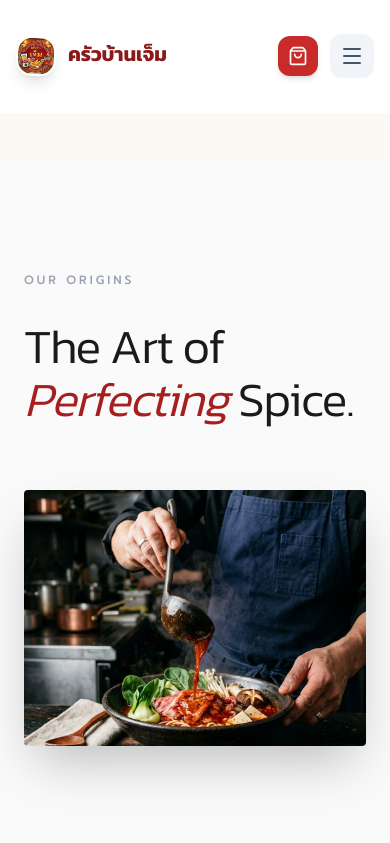
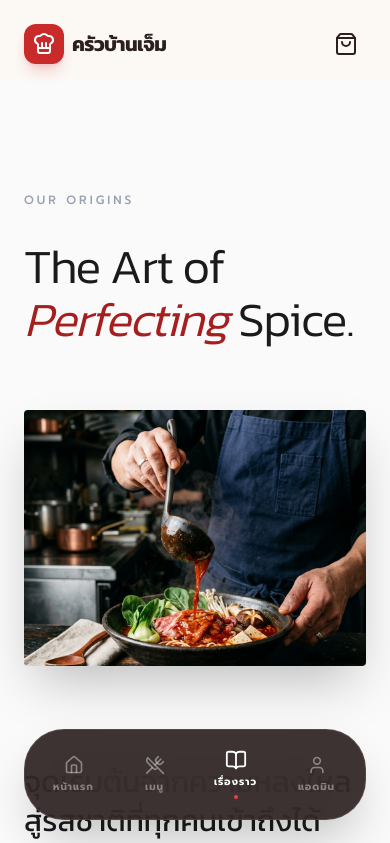
Before and after one commit to Yokminasai/krua-baan-gem, a Next.js app: page /story in a window 390 px wide. Shown: the top 843 px of the page. Built offline with nearby package versions, Linux system fonts and the light colour scheme.

Commit message:
Complete Professional iPhone UI with Bottom Tab Bar and Native Cards

```diff
--- a/src/app/menu/page.tsx
+++ b/src/app/menu/page.tsx
@@ -13,16 +13,18 @@ import {
   Flame,
   Leaf,
   AlertCircle,
-  RefreshCw
+  RefreshCw,
+  ShoppingBag
 } from "lucide-react";
 import Image from "next/image";
 import ProductModal, { Product } from "@/components/home/ProductModal";
+import { useCartStore } from "@/store/useCartStore";
 
 const CATEGORIES = [
   { id: "all", name: "ทั้งหมด", icon: Utensils },
-  { id: "mala", name: "หม่าล่า & มาม่าเกาหลี", icon: Flame },
-  { id: "main", name: "อาหารจานเดียว", icon: ChefHat },
-  { id: "healthy", name: "สุขภาพ & ของหวาน", icon: Leaf },
+  { id: "mala", name: "หม่าล่า", icon: Flame },
+  { id: "main", name: "จานเดียว", icon: ChefHat },
+  { id: "healthy", name: "สุขภาพ", icon: Leaf },
 ];
 
 export default function MenuPage() {
@@ -31,11 +33,11 @@ export default function MenuPage() {
   const [error, setError] = useState<string | null>(null);
   const [activeCategory, setActiveCategory] = useState("all");
   const [selectedProduct, setSelectedProduct] = useState<Product | null>(null);
+  const totalItems = useCartStore((state) => state.getTotalItems());
 
   const fetchProducts = useCallback(async () => {
     setLoading(true);
     setError(null);
-
     const timeoutId = setTimeout(() => {
       if (loading) {
         setLoading(false);
@@ -45,9 +47,7 @@ export default function MenuPage() {
 
     try {
       const { data, error: sbError } = await supabase.from('products').select('*');
-
       if (sbError) throw sbError;
-
       if (data) {
         const mappedData = data.map(item => ({
           ...item,
@@ -73,27 +73,28 @@ export default function MenuPage() {
     : products.filter(p => p.category === activeCategory);
 
   return (
-    <main className="min-h-screen bg-[#fcf9f5]">
+    <main className="min-h-screen bg-[#f8f9fa] pb-32">
       <Navbar />
 
-      <div className="pt-32 pb-16 px-4 bg-white border-b border-mala-100">
-        <div className="max-w-7xl mx-auto text-center">
-            <motion.div
-              initial={{ opacity: 0, scale: 0.9 }}
-              animate={{ opacity: 1, scale: 1 }}
-              className="inline-flex items-center gap-2 px-4 py-1.5 rounded-full bg-mala-50 text-mala-600 text-xs font-black uppercase tracking-widest mb-6"
+      {/* Header - Minimal & Elegant */}
+      <div className="pt-32 pb-12 px-6 bg-white border-b border-slate-100">
+        <div className="max-w-7xl mx-auto">
+            <motion.span
+              initial={{ opacity: 0 }}
+              animate={{ opacity: 1 }}
+              className="text-[10px] font-black text-mala-600 uppercase tracking-[0.3em] mb-3 block"
             >
-                <ChefHat className="w-4 h-4" />
-                Gem's Kitchen Selection
-            </motion.div>
-            <h1 className="text-4xl md:text-6xl font-serif font-bold text-deep-charcoal mb-6">เมนูทั้งหมดของเรา</h1>
-            <p className="text-gray-500 text-lg max-w-2xl mx-auto font-light">สัมผัสรสชาติที่รังสรรค์อย่างพิถีพิถัน แบ่งตามความชอบของคุณ</p>
+                Authentic Flavors
+            </motion.span>
+            <h1 className="text-4xl md:text-6xl font-serif font-bold text-deep-charcoal mb-4">Our Menu</h1>
+            <p className="text-gray-400 text-sm md:text-lg max-w-xl font-light">รังสรรค์อย่างพิถีพิถันจากวัตถุดิบคุณภาพสู่จานโปรดของคุณ</p>
         </div>
       </div>
 
-      <div className="sticky top-20 z-30 bg-white/80 backdrop-blur-xl border-b border-mala-100 px-4">
-        <div className="max-w-7xl mx-auto">
-            <div className="flex items-center justify-start md:justify-center gap-2 md:gap-8 overflow-x-auto py-4 no-scrollbar">
+      {/* Categories Scroller - Native App Style */}
+      <div className="sticky top-20 z-30 bg-white/80 backdrop-blur-xl border-b border-slate-100">
+        <div className="max-w-7xl mx-auto px-6">
+            <div className="flex items-center gap-3 overflow-x-auto py-5 no-scrollbar">
                 {CATEGORIES.map((cat) => {
                     const Icon = cat.icon;
                     const isActive = activeCategory === cat.id;
@@ -101,11 +102,13 @@ export default function MenuPage() {
                         <button
                             key={cat.id}
                             onClick={() => setActiveCategory(cat.id)}
-                            className={`flex items-center gap-2 px-6 py-3 rounded-full text-sm font-black transition-all whitespace-nowrap active:scale-95 ${
-                                isActive ? "bg-mala-600 text-white shadow-lg" : "text-gray-400 hover:text-mala-600"
+                            className={`flex items-center gap-2 px-6 py-3 rounded-2xl text-[13px] font-bold transition-all whitespace-nowrap active:scale-95 ${
+                                isActive
+                                  ? "bg-deep-charcoal text-white shadow-xl shadow-slate-900/10"
+                                  : "bg-white text-slate-500 border border-slate-200 hover:border-mala-200 hover:text-mala-600"
                             }`}
                         >
-                            <Icon className="w-4 h-4" />
+                            <Icon className={`w-4 h-4 ${isActive ? "text-mala-400" : ""}`} />
                             {cat.name}
                         </button>
                     );
@@ -114,42 +117,53 @@ export default function MenuPage() {
         </div>
       </div>
 
-      <div className="max-w-7xl mx-auto px-4 py-16">
+      {/* Menu Grid - Professional iPhone Feel */}
+      <div className="max-w-7xl mx-auto px-6 py-12">
         {loading ? (
             <div className="py-32 flex flex-col items-center justify-center gap-4 text-center">
                 <Loader2 className="w-12 h-12 text-mala-600 animate-spin" />
-                <p className="text-gray-400 font-bold uppercase tracking-widest text-xs">Preparing your menu...</p>
+                <p className="text-slate-300 font-bold uppercase tracking-widest text-[10px]">Refreshing Flavors...</p>
             </div>
         ) : error ? (
             <div className="py-32 flex flex-col items-center justify-center gap-4 text-center">
                 <AlertCircle className="w-12 h-12 text-red-400" />
                 <p className="text-gray-500 font-medium">{error}</p>
-                <button onClick={fetchProducts} className="mt-4 flex items-center gap-2 px-8 py-3 bg-mala-600 text-white rounded-full font-bold active:scale-95 shadow-lg">
-                    <RefreshCw className="w-4 h-4" /> ลองอีกครั้ง
+                <button onClick={fetchProducts} className="mt-4 px-8 py-3 bg-mala-600 text-white rounded-full font-bold active:scale-95 shadow-lg">
+                    ลองใหม่อีกครั้ง
                 </button>
             </div>
         ) : (
-            <div className="grid grid-cols-1 md:grid-cols-2 lg:grid-cols-3 gap-10">
+            <div className="grid grid-cols-1 md:grid-cols-2 lg:grid-cols-3 gap-8">
                 <AnimatePresence mode="wait">
-                  {filteredProducts.map((item) => (
+                  {filteredProducts.map((item, index) => (
                       <motion.div
                           key={item.id}
-                          initial={{ opacity: 0, y: 20 }}
+                          initial={{ opacity: 0, y: 15 }}
                           whileInView={{ opacity: 1, y: 0 }}
                           viewport={{ once: true, amount: 0.1 }}
-                          className="group bg-white rounded-[2.5rem] overflow-hidden shadow-sm hover:shadow-xl border border-mala-50 transition-all cursor-pointer active:scale-[0.98]"
+                          transition={{ delay: index * 0.05 }}
+                          className="group bg-white rounded-[2rem] overflow-hidden shadow-sm hover:shadow-xl border border-slate-100 transition-all cursor-pointer active:scale-[0.98]"
                           onClick={() => setSelectedProduct(item)}
                       >
-                          <div className="relative aspect-[4/3] overflow-hidden">
-                              <Image src={item.image} alt={item.name} fill className="object-cover" unoptimized />
-                              <div className="absolute inset-0 bg-gradient-to-t from-black/60 via-transparent to-transparent opacity-0 group-hover:opacity-100 transition-opacity" />
+                          <div className="relative aspect-[16/11] overflow-hidden">
+                              <Image src={item.image} alt={item.name} fill className="object-cover transition-transform duration-700 group-hover:scale-105" unoptimized />
+                              <div className="absolute inset-0 bg-gradient-to-t from-black/40 via-transparent to-transparent opacity-0 group-hover:opacity-100 transition-opacity" />
+                              <div className="absolute top-4 right-4 w-10 h-10 bg-white/90 backdrop-blur-md rounded-full flex items-center justify-center text-mala-600 shadow-lg scale-0 group-hover:scale-100 transition-transform">
+                                <Plus className="w-5 h-5" />
+                              </div>
                           </div>
-                          <div className="p-8">
-                              <div className="flex justify-between items-start mb-4">
-                                  <h3 className="text-xl font-serif font-bold text-deep-charcoal">{item.name}</h3>
-                                  <span className="text-xl font-black text-mala-600">฿{item.price}</span>
+                          <div className="p-7">
+                              <div className="flex justify-between items-start mb-3">
+                                  <h3 className="text-lg font-bold text-deep-charcoal leading-tight">{item.name}</h3>
+                                  <span className="text-lg font-black text-mala-600">฿{item.price}</span>
                               </div>
-                              <p className="text-gray-500 text-sm font-light line-clamp-2">{item.description}</p>
+                              <p className="text-slate-400 text-xs font-light line-clamp-2 leading-relaxed">{item.description}</p>
+                              <div className="mt-6 pt-5 border-t border-slate-50 flex items-center justify-between">
+                                <span className="text-[10px] font-black text-slate-300 uppercase tracking-widest">{item.category}</span>
+                                <button className="text-xs font-bold text-mala-600 flex items-center gap-1 group-hover:gap-2 transition-all">
+                                  สั่งเลย <ChevronRight className="w-4 h-4" />
+                                </button>
+                              </div>
                           </div>
                       </motion.div>
                   ))}
@@ -158,6 +172,37 @@ export default function MenuPage() {
         )}
       </div>
 
+      {/* Professional Floating Cart Button */}
+      <AnimatePresence>
+        {totalItems > 0 && (
+          <motion.div
+            initial={{ y: 100, opacity: 0 }}
+            animate={{ y: 0, opacity: 1 }}
+            exit={{ y: 100, opacity: 0 }}
+            className="fixed bottom-28 left-6 right-6 z-[90] md:hidden"
+          >
+            <Link
+              href="/menu" // Should lead to checkout/cart modal or page
+              className="bg-mala-600 text-white p-5 rounded-[2rem] shadow-2xl flex items-center justify-between shadow-mala-600/30 active:scale-[0.98] transition-transform"
+            >
+              <div className="flex items-center gap-4">
+                <div className="relative">
+                  <ShoppingBag className="w-6 h-6" />
+                  <span className="absolute -top-2 -right-2 w-5 h-5 bg-white text-mala-600 text-[10px] font-black rounded-full flex items-center justify-center shadow-md">
+                    {totalItems}
+                  </span>
+                </div>
+                <div>
+                  <p className="text-[10px] font-black text-white/60 uppercase tracking-widest">Your Order</p>
+                  <p className="text-sm font-bold">ดูตะกร้าสินค้า</p>
+                </div>
+              </div>
+              <ChevronRight className="w-6 h-6" />
+            </Link>
+          </motion.div>
+        )}
+      </AnimatePresence>
+
       <ProductModal product={selectedProduct} isOpen={!!selectedProduct} onClose={() => setSelectedProduct(null)} />
     </main>
   );
--- a/src/components/layout/Navbar.tsx
+++ b/src/components/layout/Navbar.tsx
@@ -1,129 +1,142 @@
 "use client";
 
 import { useState, useEffect } from "react";
-import { ShoppingBag, Menu, X, ChevronRight } from "lucide-react";
-import Image from "next/image";
 import Link from "next/link";
+import { usePathname } from "next/navigation";
+import {
+  ShoppingBag,
+  Menu as MenuIcon,
+  X,
+  Home,
+  UtensilsCrossed,
+  BookOpen,
+  User,
+  ChefHat
+} from "lucide-react";
 import { useCartStore } from "@/store/useCartStore";
-import { motion } from "framer-motion";
+import { motion, AnimatePresence } from "framer-motion";
+
+const navLinks = [
+  { name: "หน้าแรก", href: "/", icon: Home },
+  { name: "เมนู", href: "/menu", icon: UtensilsCrossed },
+  { name: "เรื่องราว", href: "/story", icon: BookOpen },
+];
 
 export default function Navbar() {
-  const [hidden, setHidden] = useState(false);
   const [scrolled, setScrolled] = useState(false);
-  const [mobileMenuOpen, setMobileMenuOpen] = useState(false);
-  const [lastScrollY, setLastScrollY] = useState(0);
+  const pathname = usePathname();
+  const totalItems = useCartStore((state) => state.getTotalItems());
 
   useEffect(() => {
-    const handleScroll = () => {
-      const currentScrollY = window.scrollY;
-      if (currentScrollY > lastScrollY && currentScrollY > 150) {
-        setHidden(true);
-        setMobileMenuOpen(false);
-      } else {
-        setHidden(false);
-      }
-      setScrolled(currentScrollY > 50);
-      setLastScrollY(currentScrollY);
-    };
-    window.addEventListener("scroll", handleScroll, { passive: true });
+    const handleScroll = () => setScrolled(window.scrollY > 20);
+    window.addEventListener("scroll", handleScroll);
     return () => window.removeEventListener("scroll", handleScroll);
-  }, [lastScrollY]);
-
-  const navLinks = [
-    { name: "เมนูทั้งหมด", href: "/menu" },
-    { name: "เรื่องราวของเรา", href: "/story" },
-    { name: "ติดต่อเรา", href: "/#contact" },
-  ];
+  }, []);
 
   return (
     <>
+      {/* Top Header - Desktop & Mobile */}
       <nav
-        className={`fixed top-0 inset-x-0 z-[100] transition-all duration-500 ease-in-out ${
-          hidden ? "-translate-y-full" : "translate-y-0"
-        } ${
-          scrolled || mobileMenuOpen
-            ? "bg-white/90 backdrop-blur-xl shadow-lg py-3"
-            : "bg-white md:bg-transparent py-4 md:py-5"
+        className={`fixed top-0 left-0 right-0 z-50 transition-all duration-500 ${
+          scrolled
+            ? "bg-white/80 backdrop-blur-xl shadow-sm py-3"
+            : "bg-transparent py-6"
         }`}
       >
-        <div className="max-w-7xl mx-auto px-4 sm:px-6 lg:px-8">
-          <div className="flex justify-between items-center h-20 md:h-24">
-            {/* Logo Section */}
-            <Link href="/" className="flex-shrink-0 flex items-center cursor-pointer gap-3 group">
-              <div className="relative w-10 h-10 md:w-14 md:h-14 rounded-2xl overflow-hidden shadow-lg border-2 border-white transition-transform duration-300 rotate-2 group-active:scale-95">
-                <Image src="/logo.jpg" alt="Logo" fill className="object-cover" unoptimized />
+        <div className="max-w-7xl mx-auto px-6 flex justify-between items-center">
+          <Link href="/" className="flex items-center gap-2 group">
+            <div className="w-10 h-10 bg-mala-600 rounded-xl flex items-center justify-center shadow-lg shadow-mala-600/20 group-hover:rotate-6 transition-transform">
+              <ChefHat className="w-6 h-6 text-white" />
             </div>
-              <div className="flex flex-col">
-                <span className={`font-serif text-xl md:text-2xl font-bold leading-none mb-1 ${
-                  scrolled || mobileMenuOpen ? "text-mala-800" : "text-mala-800 md:text-white"
+            <span className={`text-xl font-serif font-bold tracking-tight ${
+              scrolled || pathname !== "/" ? "text-deep-charcoal" : "text-white"
             }`}>
               ครัวบ้านเจ็ม
             </span>
-                <span className={`hidden md:block text-[10px] uppercase tracking-widest font-bold ${
-                  scrolled || mobileMenuOpen ? "text-mala-600/60" : "text-white/80"
-                }`}>
-                  Gem's Kitchen
-                </span>
-              </div>
           </Link>
 
-            {/* Desktop Nav */}
-            <div className="hidden md:flex items-center space-x-10">
+          {/* Desktop Links */}
+          <div className="hidden md:flex items-center gap-10">
             {navLinks.map((link) => (
               <Link
                 key={link.name}
                 href={link.href}
-                  className={`text-sm font-bold transition-colors relative group ${
-                    scrolled || mobileMenuOpen ? "text-slate-700" : "text-slate-700 md:text-white"
+                className={`text-sm font-bold uppercase tracking-widest transition-colors ${
+                  pathname === link.href
+                    ? "text-mala-600"
+                    : (scrolled || pathname !== "/" ? "text-slate-500 hover:text-mala-600" : "text-white/80 hover:text-white")
                 }`}
               >
                 {link.name}
-                  <span className="absolute -bottom-1 left-0 w-0 h-0.5 bg-mala-600 transition-all group-hover:w-full" />
               </Link>
             ))}
+          </div>
+
+          {/* Desktop Cart */}
+          <div className="flex items-center gap-4">
             <Link
               href="/menu"
-                className="px-8 py-3 bg-mala-600 text-white text-sm font-bold rounded-2xl hover:bg-mala-700 shadow-lg shadow-mala-600/20 active:scale-95 transition-all"
+              className="hidden md:flex h-11 px-6 bg-mala-600 text-white rounded-full items-center justify-center font-bold text-sm shadow-xl shadow-mala-600/20 active:scale-95 transition-all"
             >
-                สั่งอาหาร
+              สั่งอาหารเลย
+            </Link>
+
+            <Link href="/menu" className="relative p-2 group">
+              <ShoppingBag className={`w-6 h-6 transition-colors ${
+                scrolled || pathname !== "/" ? "text-deep-charcoal" : "text-white"
+              }`} />
+              {totalItems > 0 && (
+                <span className="absolute -top-1 -right-1 w-5 h-5 bg-mala-600 text-white text-[10px] font-black rounded-full flex items-center justify-center ring-2 ring-white">
+                  {totalItems}
+                </span>
+              )}
             </Link>
           </div>
+        </div>
+      </nav>
 
-            {/* Mobile Actions */}
-            <div className="flex md:hidden items-center gap-3">
-              <Link href="/menu" className="p-2.5 bg-mala-600 text-white rounded-xl shadow-md active:scale-95">
-                <ShoppingBag className="w-5 h-5" />
+      {/* Mobile Bottom Tab Bar - Professional iPhone Feel */}
+      <div className="md:hidden fixed bottom-6 left-6 right-6 z-[100]">
+        <div className="bg-deep-charcoal/90 backdrop-blur-2xl rounded-[2.5rem] border border-white/10 shadow-2xl p-2 flex items-center justify-between">
+          {navLinks.map((link) => {
+            const isActive = pathname === link.href;
+            const Icon = link.icon;
+            return (
+              <Link
+                key={link.name}
+                href={link.href}
+                className={`flex-1 flex flex-col items-center gap-1 py-3 transition-all ${
+                  isActive ? "text-white" : "text-white/40"
+                }`}
+              >
+                <Icon className={`w-5 h-5 ${isActive ? "scale-110" : "scale-100"} transition-transform`} />
+                <span className="text-[10px] font-bold uppercase tracking-widest">{link.name}</span>
+                {isActive && (
+                  <motion.div
+                    layoutId="activeTab"
+                    className="w-1 h-1 bg-mala-500 rounded-full mt-0.5"
+                  />
+                )}
               </Link>
-              <button
-                onClick={() => setMobileMenuOpen(!mobileMenuOpen)}
-                className="p-2.5 bg-slate-100 text-slate-600 rounded-xl active:scale-95"
+            );
+          })}
+
+          {/* User / Profile or POS link for admin */}
+          <Link
+            href="/pos"
+            className="flex-1 flex flex-col items-center gap-1 py-3 text-white/40"
           >
-                {mobileMenuOpen ? <X className="w-6 h-6" /> : <Menu className="w-6 h-6" />}
-              </button>
-            </div>
+            <User className="w-5 h-5" />
+            <span className="text-[10px] font-bold uppercase tracking-widest">แอดมิน</span>
+          </Link>
         </div>
       </div>
 
-        {/* Mobile Menu Drawer - Smooth Height with CSS */}
-        <div className={`md:hidden bg-white border-t border-gray-50 overflow-hidden transition-all duration-300 ease-in-out ${
-          mobileMenuOpen ? "max-h-[400px] opacity-100" : "max-h-0 opacity-0"
-        }`}>
-          <div className="p-6 space-y-4">
-            {navLinks.map((link) => (
-              <Link
-                key={link.name}
-                href={link.href}
-                onClick={() => setMobileMenuOpen(false)}
-                className="flex items-center justify-between p-4 rounded-2xl bg-slate-50 text-slate-700 font-bold active:bg-mala-50 active:text-mala-600 transition-all"
-              >
-                {link.name}
-                <ChevronRight className="w-4 h-4 text-slate-300" />
-              </Link>
-            ))}
-          </div>
-        </div>
-      </nav>
-      <div className="h-20 md:h-24" />
+      <style jsx global>{`
+        /* Hide navbar on scroll down, show on scroll up for mobile if needed */
+        .no-scrollbar::-webkit-scrollbar { display: none; }
+        .no-scrollbar { -ms-overflow-style: none; scrollbar-width: none; }
+      `}</style>
     </>
   );
 }
```
Lines whose indentation alone changed are shown as unchanged.
